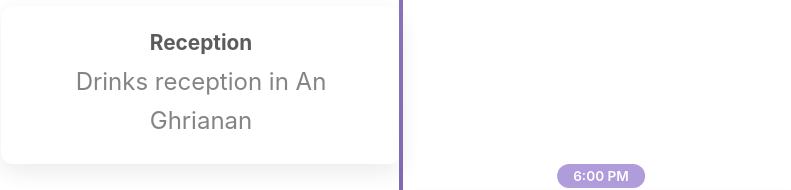
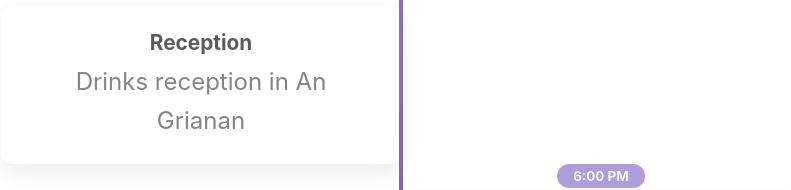
Before and after one commit to creaghstc/wedding-site, a React (Create React App) app: page / in a window 1280 px wide. Shown: the part 1462-1652 px from the top of the page, without its empty margins (239-1030 px from the left). Built offline with nearby package versions, Linux system fonts and the light colour scheme.

Commit message:
Spelling

```diff
--- a/src/components/timeline.tsx
+++ b/src/components/timeline.tsx
@@ -14,7 +14,7 @@ const events = [
     {
         time: '3:00 PM',
         title: 'Reception',
-        description: 'Drinks reception in An Ghrianan',
+        description: 'Drinks reception in An Grianan',
     },
     {
         time: '6:00 PM',
--- a/src/pages/directions.tsx
+++ b/src/pages/directions.tsx
@@ -11,7 +11,7 @@ export function Directions() {
                 loading="lazy" className={"directions"}
                 referrerPolicy="no-referrer-when-downgrade"></iframe>
 
-            <p>The reception will be in An Ghrianan Hotel in Burt at 3:30pm.<p/>
+            <p>The reception will be in An Grianan Hotel in Burt at 3:30pm.<p/>
                 There will be a bus leaving reception that will stop off in Letterkenny and continue to Creeslough after the evening has finished.<p/>
                 Please let us know in the <a href={"https://withjoy.com/mairead-with-conor/rsvp"} target={"_blank"} rel="noreferrer">RSVP</a> if you will require this bus service.
             </p>
--- a/src/pages/information.tsx
+++ b/src/pages/information.tsx
@@ -6,7 +6,7 @@ export function Information (){
        <div className={"mainContentHeader"}>
            <p>Please join Mairéad and Conor on to celebrate their wedding day!<p/>
                The ceremony will be held on the <b><u>1st of May 2026</u></b> in St. Eunan&apos;s Cathedral,
-               with a drinks reception following in An Ghrianan hotel.<p/>
+               with a drinks reception following in An Grianan hotel.<p/>
                Let them know if you can make it by clicking the button below:
            </p>
            <Rsvp></Rsvp>
```
